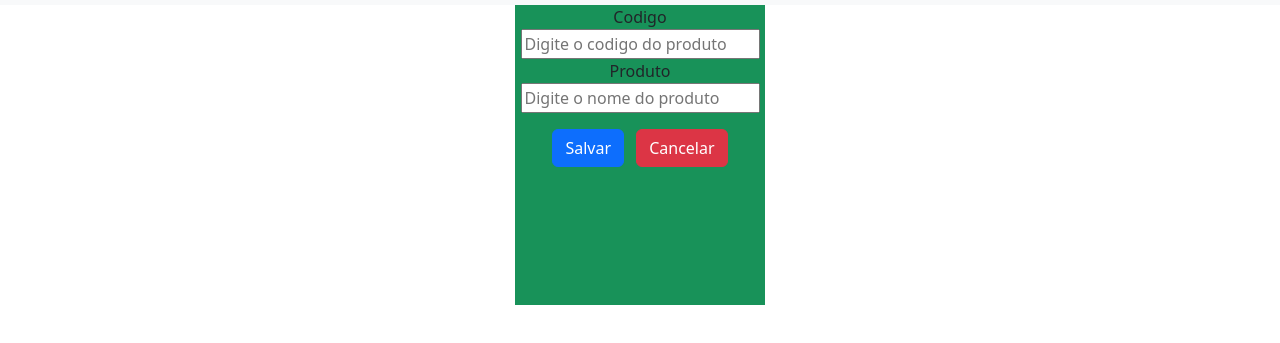
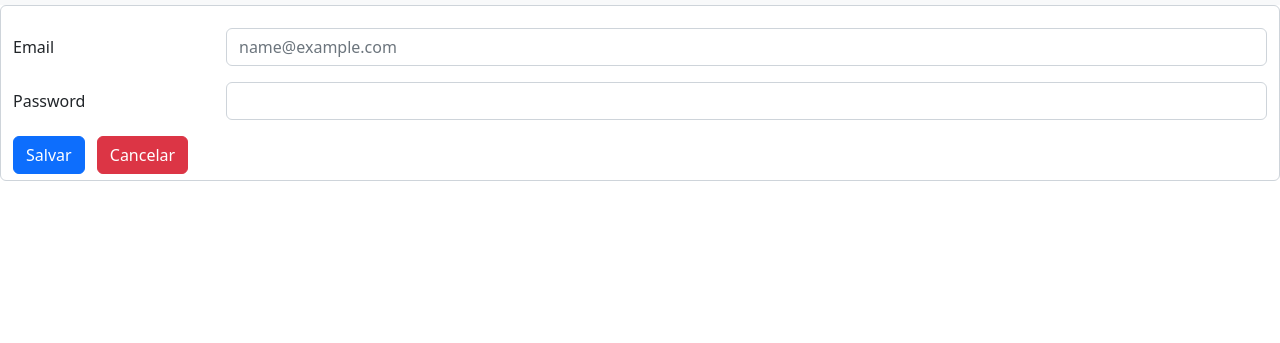
Before and after one commit to GaTrani/MeuPrimeiroSite-ControleFinancas, a plain HTML site: page site/pags/criarConta.html in a window 1280 px wide. Shown: the part 51-394 px from the top of the page. Drawn offline with nearby package versions, Linux system fonts and the light colour scheme.

Commit message:
up alteracao form

```diff
--- a/site/pags/criarConta.html
+++ b/site/pags/criarConta.html
@@ -66,25 +66,23 @@
     </nav>
 
     <!-- Content here -->
-
-    <div class="frameCriar">
-      <div class="containerCriar0">
-        <div class="containerCriar1">
-          <div class="textCriar">
-            <label>Codigo</label>
-          </div>
-          <div class="inpupCriar">
-            <input type="text" class="forms" placeholder="Digite o codigo do produto">
-          </div>
-
-          <div class="textCriar">
-            <label>Produto</label>
-          </div>
-          <div class="inpupCriar">
-            <input type="text" class="forms" placeholder="Digite o nome do produto">
+    <div class="containerform">
+      <div class="form-control">
+        <p></p>
+        <div class="mb-3 row">
+          <label for="exampleFormControlInput1" class="col-sm-2 col-form-label">Email</label>
+          <div class="col-sm-10">
+            <input type="text" class="form-control" id="inputEmail" placeholder="name@example.com">
           </div>
         </div>
 
+        <!--senha-->
+        <div class="mb-3 row">
+          <label for="inputPassword" class="col-sm-2 col-form-label">Password</label>
+          <div class="col-sm-10">
+            <input type="password" class="form-control" id="inputPassword">
+          </div>
+        </div>
         <p></p>
 
         <div class="containerCriar2">
@@ -93,15 +91,10 @@
             <button class="btn btn-danger" type="button">Cancelar</button>
           </div>
         </div>
-
       </div>
-
-
-
     </div>
 
 
-
-
+  </div>
 </body>
 </html>
--- a/site/pags/styles.css
+++ b/site/pags/styles.css
@@ -5,12 +5,9 @@ class = .classe
 id = #id
 */
 
-.frameCriar{
-    text-align: center;
-    margin: auto;
-    height: 300px;
-    width: 250px;
-    background-color: rgb(24, 146, 89);
+.containerform{
+    width: auto;
+    height: auto;
 }
 
 .textCriar, input{
```
